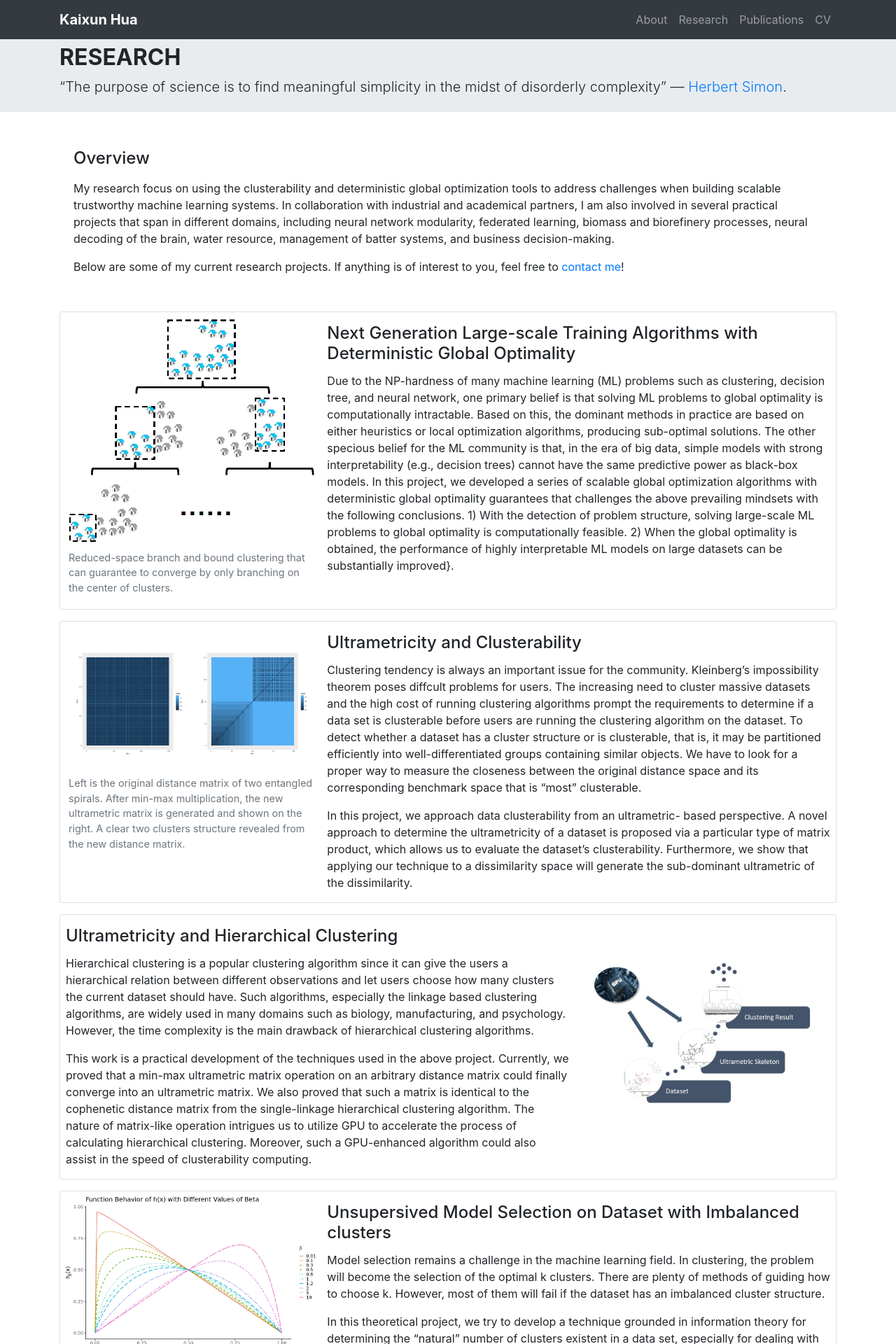
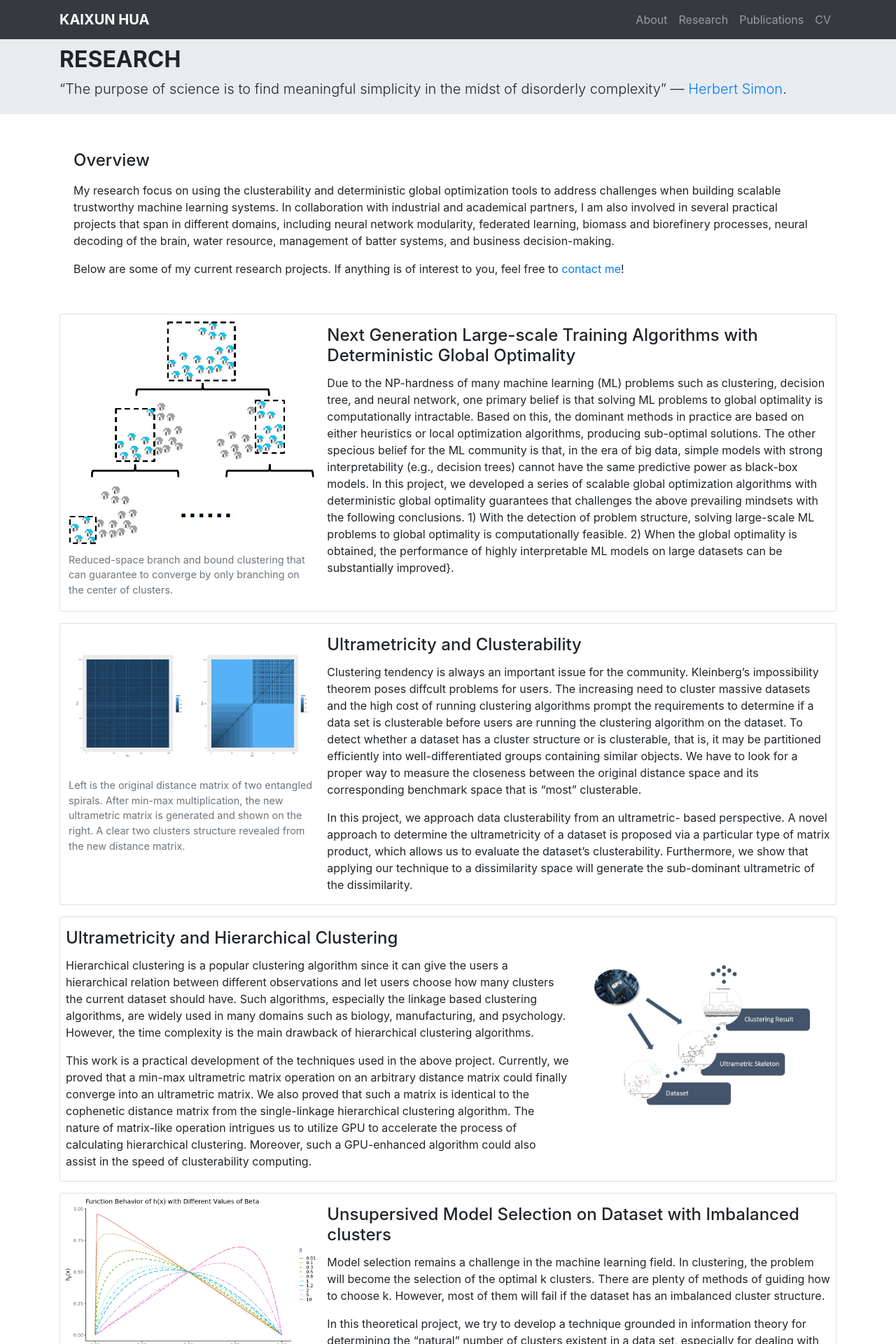
Before and after one commit to kingsley1989/kingsley1989.github.io, a Jekyll site: the page built from _pages/research.md, in a window 1280 px wide. Shown: the top 1920 px of the page at 70% size. Built offline with Jekyll 4.4.1, drawn with Linux system fonts in a browser that asks for light colours; nearby versions of some CDN libraries.

```diff
--- a/_config.yml
+++ b/_config.yml
@@ -1,6 +1,6 @@
 
 # Site settings
-title: "Kaixun Hua"
+title: "KAIXUN HUA"
 email: kaixun.hua@ubc.ca
 
 include:
--- a/assets/main.scss
+++ b/assets/main.scss
@@ -10,6 +10,6 @@
 }
 
 .jumbotron {
-  padding-top: 7px !important;
+  padding-top: 10px !important;
   padding-bottom: 5px !important;
 }
```
